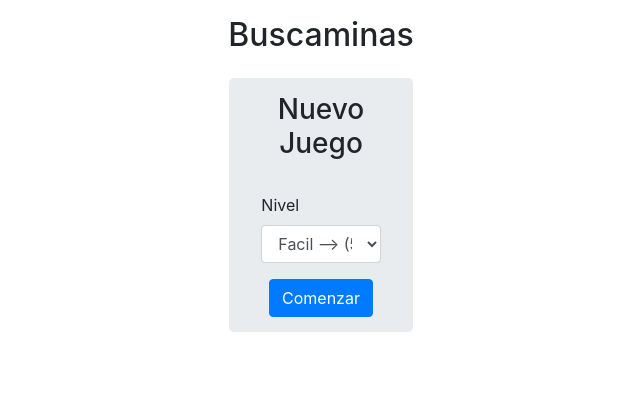
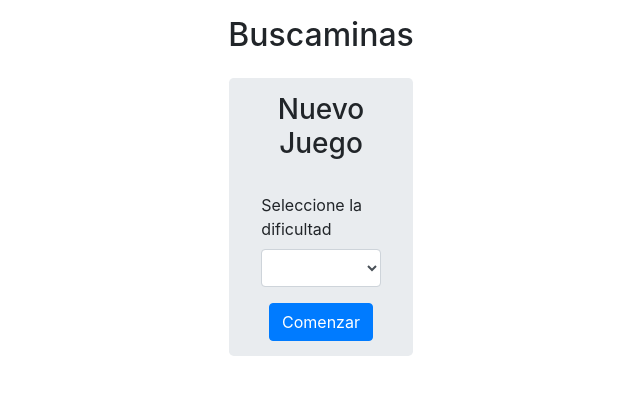
Before and after one commit to LL2262/buscaminas, an Angular app: page / in a window 1280 px wide. Shown: the top 394 px of the page, without its empty margins (319-959 px from the left). Built offline with nearby package versions, Linux system fonts and the light colour scheme.

Commit message:
Agregado niveles de dificultad al juego

```diff
--- a/src/app/app.module.ts
+++ b/src/app/app.module.ts
@@ -1,5 +1,6 @@
 import { BrowserModule } from '@angular/platform-browser';
 import { NgModule } from '@angular/core';
+import { FormsModule } from '@angular/forms'
 
 import { AppRoutingModule } from './app-routing.module';
 import { AppComponent } from './app.component';
@@ -16,7 +17,8 @@ import { InicioComponent } from './components/inicio/inicio.component';
   ],
   imports: [
     BrowserModule,
-    AppRoutingModule
+    AppRoutingModule,
+    FormsModule
   ],
   providers: [],
   bootstrap: [AppComponent]
--- a/src/app/components/inicio/inicio.component.html
+++ b/src/app/components/inicio/inicio.component.html
@@ -3,20 +3,18 @@
         <div class="jumbotron pad">
           <h3 class="text-center">Nuevo Juego</h3>
           <br>
-          <form>
+          <form #form="ngForm" (submit)="onSubmit()">
               <div class="row">
                 <div class="col form-group">
-                  <label>Nivel</label>
-                    <select class="form-control">
-                      <option>Facil --> (5x5) 4 minas</option>
-                      <option>Medio --> (8x8) 10 minas</option>
-                      <option>Dificil --> (12x12) 20 minas</option>
-                    </select>
+                  <label>Seleccione la dificultad</label>
+                  <select name="nivel" [(ngModel)]="nivel" class="form-control" required>
+                      <option *ngFor="let i of niveles" [ngValue]="i" >{{i.dificultad}} {{i.filas}}x{{i.columnas}} Minas: {{i.minas}}</option>
+                  </select>
                 </div>
               </div>
               <div class="row">
                 <div class="col text-center">
-                    <button type="button" class="btn btn-primary">Comenzar</button>
+                    <button type="submit" class="btn btn-primary">Comenzar</button>
                 </div>
               </div>
             </form>
--- a/src/app/components/inicio/inicio.component.ts
+++ b/src/app/components/inicio/inicio.component.ts
@@ -1,4 +1,6 @@
 import { Component, OnInit } from '@angular/core';
+import { Nivel } from 'src/app/modelos/Nivel';
+import { Router } from '@angular/router';
 
 @Component({
   selector: 'app-inicio',
@@ -7,9 +9,25 @@ import { Component, OnInit } from '@angular/core';
 })
 export class InicioComponent implements OnInit {
 
-  constructor() { }
+  public nivel: Nivel;
+  public niveles: Nivel[];
+
+  constructor(private router: Router) {
+    this.nivel = new Nivel('', 0, 0, 0);
+    this.niveles = [
+      {dificultad: 'Facil', filas: 8, columnas:8, minas: 10},
+      {dificultad: 'Medio', filas: 10, columnas:10, minas: 15},
+      {dificultad: 'Dificil', filas: 12, columnas:12, minas: 20},
+    ]
+  }
 
   ngOnInit() {
   }
 
+  onSubmit(){
+    localStorage.setItem('dificultad', JSON.stringify(this.nivel));
+    this.router.navigate(['/juego']);
+
+  }
+
 }
--- a/src/app/components/juego/juego.component.html
+++ b/src/app/components/juego/juego.component.html
@@ -1,5 +1,5 @@
 <div class="row justify-content-center">
-  <div>
+  <div class="jumbotron pad">
     <div class="row justify-content-center">
       <div>
         <button name="restart" class="btn btn-lg" (click)="restart()">
--- a/src/app/components/juego/juego.component.ts
+++ b/src/app/components/juego/juego.component.ts
@@ -1,6 +1,7 @@
 import { Component, OnInit, ViewChild } from '@angular/core';
 import { Celda } from 'src/app/modelos/celda';
 import { CronometroComponent } from '../cronometro/cronometro.component';
+import { Nivel } from 'src/app/modelos/Nivel';
 
 @Component({
   selector: 'app-juego',
@@ -16,14 +17,15 @@ export class JuegoComponent implements OnInit {
   public celdasVistas: number; // Celdas descubiertas
   public celdasTotales: number; // Celdas totales
   @ViewChild(CronometroComponent) cronometro: CronometroComponent; // Instancia del componente Cronometro
+  public nivel: Nivel = JSON.parse(localStorage.getItem('dificultad'));
 
   constructor() {
     this.tablero = [];
-    this.tam = 8;
+    this.tam = this.nivel.filas;
     this.estadoDeJuego = 0;
-    this.minas = 10;
+    this.minas = this.nivel.minas;
     this.celdasVistas = 0
-    this.celdasTotales = 8 * 8 - 10; // A las celdas totales se les resta las minas ya que si completa las celdas sin tocar minas gana
+    this.celdasTotales = this.nivel.filas * this.nivel.columnas - this.nivel.minas; // A las celdas totales se les resta las minas ya que si completa las celdas sin tocar minas gana
 
 
   }
--- /dev/null
+++ b/src/app/modelos/Nivel.ts
@@ -0,0 +1,8 @@
+export class Nivel{
+    constructor(
+        public dificultad: string,
+        public filas: number,
+        public columnas: number,
+        public minas: number,
+    ){}
+}
```
